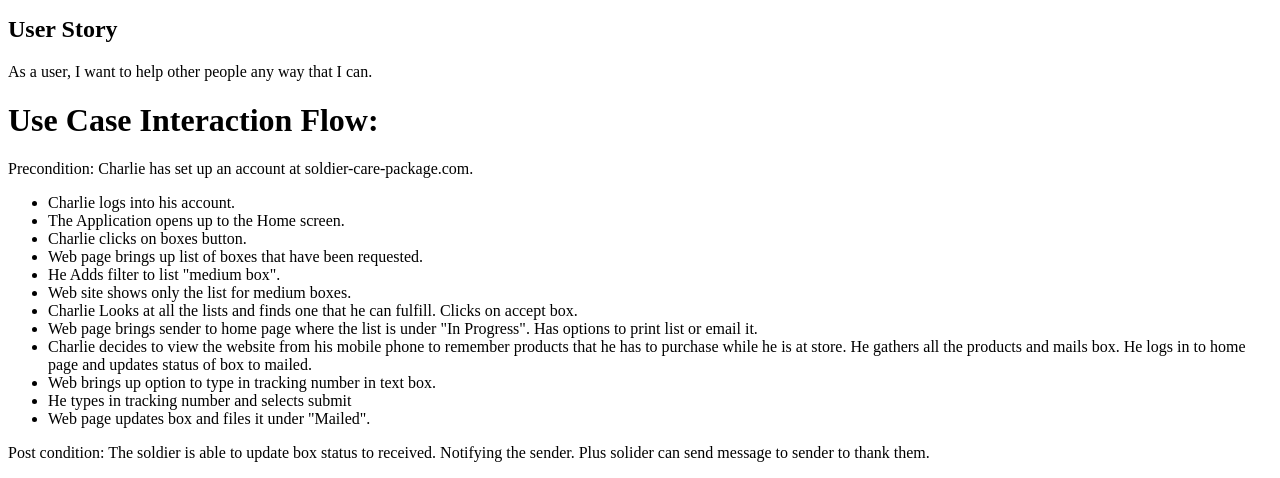
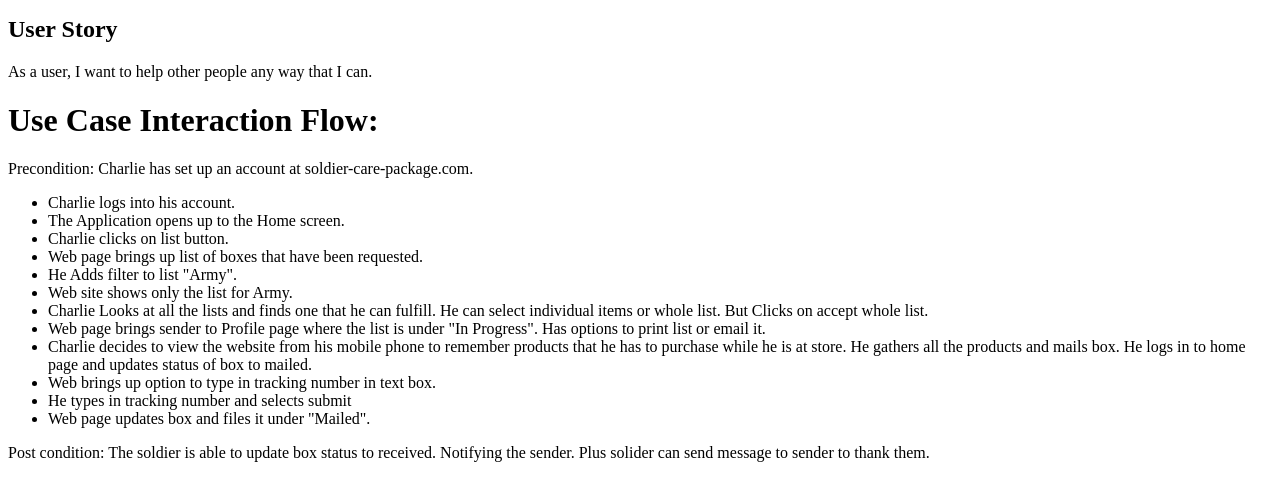
Before and after one commit to soldier-care-package/soldier-care-package, a PHP site: page /sender.php in a window 1280 px wide. Shown: the part 1680-2158 px from the top of the page. Run offline with PHP 8.4, Linux system fonts and the light colour scheme.

Commit message:
fixed interaction flow

```diff
--- a/epic/personas/sender.php
+++ b/epic/personas/sender.php
@@ -57,12 +57,12 @@
 			<ul>
 			<li>Charlie logs into his account.</li>
 			<li>The Application opens up to the Home screen.</li>
-			<li>Charlie clicks on boxes button.</li>
+			<li>Charlie clicks on list button.</li>
 			<li>Web page brings up list of boxes that have been requested.</li>
-			<li>He Adds filter to list "medium box".</li>
-			<li>Web site shows only the list for medium boxes.</li>
-			<li>Charlie Looks at all the lists and finds one that he can fulfill. Clicks on accept box.</li>
-			<li>Web page brings sender to home page where the list is under "In Progress". Has options to print list or email it.</li>
+			<li>He Adds filter to list "Army".</li>
+			<li>Web site shows only the list for Army.</li>
+			<li>Charlie Looks at all the lists and finds one that he can fulfill. He can select individual items or whole list. But Clicks on accept whole list.</li>
+			<li>Web page brings sender to Profile page where the list is under "In Progress". Has options to print list or email it.</li>
 			<li>Charlie decides to view the website from his mobile phone to remember products that he has to purchase while he is at store. He gathers
 				all the products and mails box. He logs in to home page and updates status of box to mailed.</li>
 			<li> Web brings up option to type in tracking number in text box.</li>
```
Also changed, not shown: epic/personas/lilly.php (+3 -3 lines).
